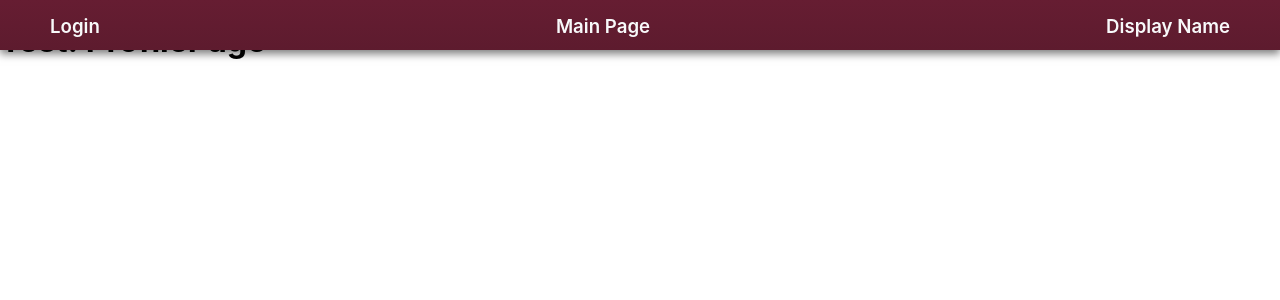
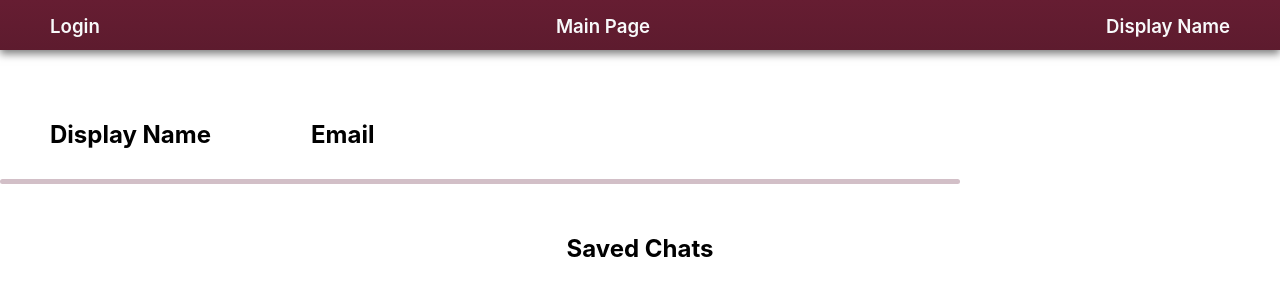
Before and after one commit to alison-mgg/SENG401_JewelryApp, a React (Create React App) app in the folder Frontend/dupe-machine/: page /profile in a window 1280 px wide. Shown: the top 300 px of the page. Built offline with nearby package versions, Linux system fonts and the light colour scheme.

Commit message:
some change idk

```diff
--- a/Frontend/dupe-machine/src/pages/ProfilePage.js
+++ b/Frontend/dupe-machine/src/pages/ProfilePage.js
@@ -2,13 +2,14 @@ import React, { useEffect, useState } from "react";
 import { Link } from "react-router-dom";
 import "../styling/ProfilePage.css";
 import NavBar from "./NavigationBar.js";
+import UserDetails from "./UserDisplay.js";
 
 function ProfilePage() {
 
   return (
     <div className="profilepage-container">
      <NavBar />
-    <h1 className="page-title">Test: ProfilePage</h1>
+    <UserDetails/>
     </div>
 );
 }
--- /dev/null
+++ b/Frontend/dupe-machine/src/pages/UserDisplay.js
@@ -0,0 +1,21 @@
+import React from 'react';
+import '../styling/UserDisplay.css'; // Import the CSS file
+
+const UserDisplay = () => {
+  return (
+    <div className="user-display-container">
+      <div className="user-display-content">
+        <h2>Display Name</h2>
+        <h2>Email</h2>
+      </div>
+      <div className="custom-line"></div> {/* Custom line under the text */}
+      <div className="saved-heading">
+        <h2>Saved Chats</h2>
+    </div>
+    </div>
+
+
+  );
+};
+
+export default UserDisplay;
--- /dev/null
+++ b/Frontend/dupe-machine/src/styling/UserDisplay.css
@@ -0,0 +1,23 @@
+/* UserDisplay.css */
+.user-display-container {
+    text-align: center;
+    margin-top: 100px;
+  }
+
+  .user-display-content {
+    display: flex;
+    margin-left: 50px;
+    gap: 100px; /* Space between the text elements */
+  }
+
+  .custom-line {
+    width: 75%; /* Adjust width as needed */
+    height: 5px; /* Height to make it look like a rectangle */
+    background-color: #d2bfc7; /* Customize the color */
+    margin-top: 10px;
+    margin-bottom: 10px;
+    border-radius: 3px;
+  }
+   .saved-heading{
+    margin-top: 50px;
+   }
```
